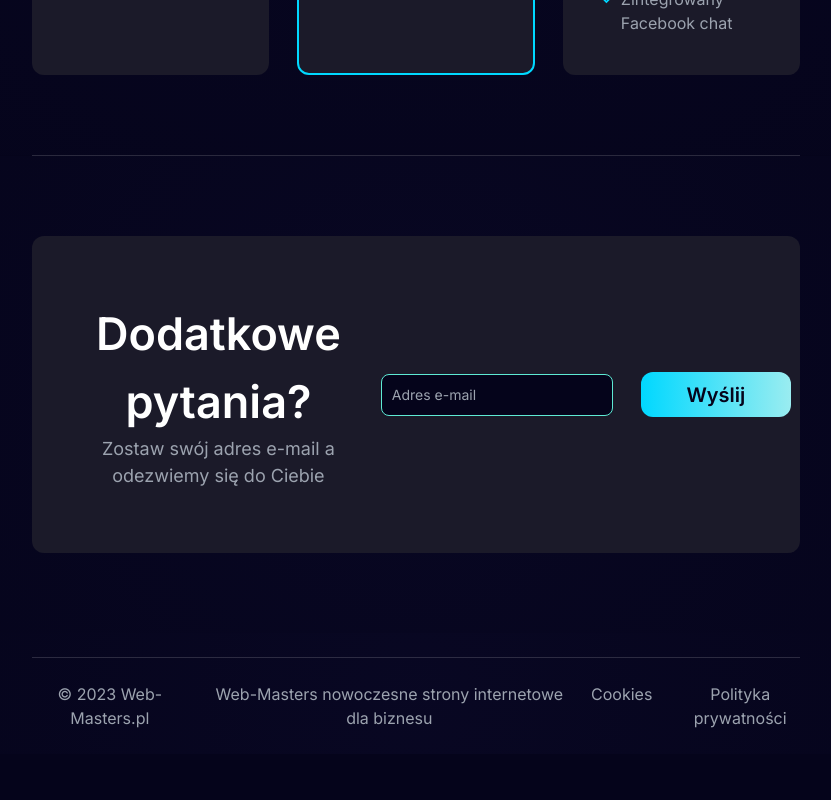
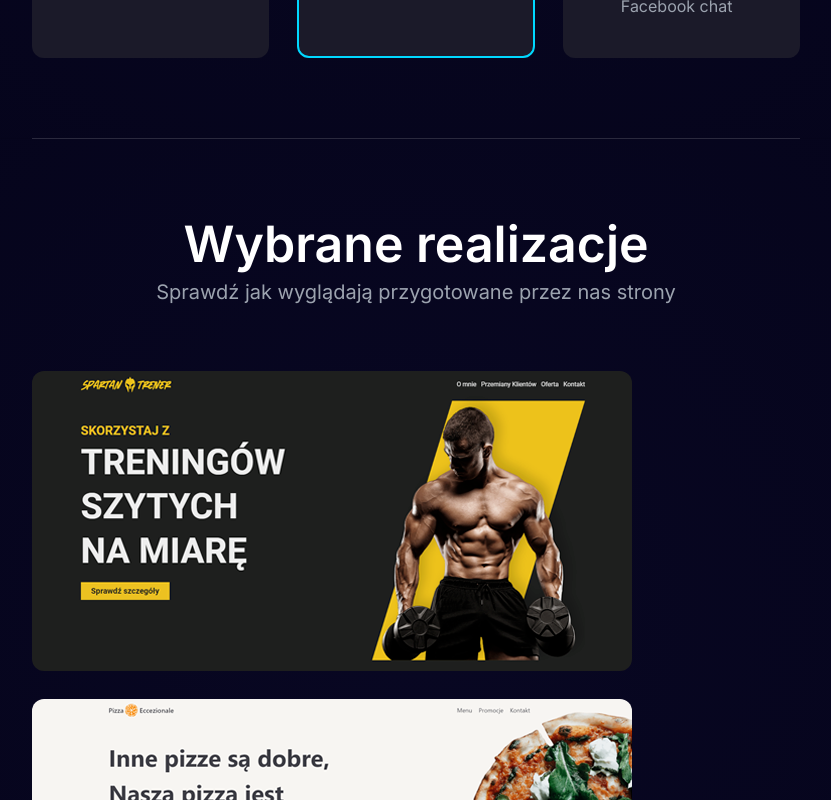
Before and after one commit to m-uchyla/wm-site, a Next.js app: page / in a window 1280 px wide. Shown: the part 3880-4680 px from the top of the page, without its empty margins (224-1055 px from the left). Before the commit the page ends 4634 px from the top, so only its background shows below. Built offline with nearby package versions, Linux system fonts and the light colour scheme.

Commit message:
Portfolio

```diff
--- a/src/assets/index.js
+++ b/src/assets/index.js
@@ -5,6 +5,8 @@ import done from "./isometric/done.png"
 import idea from "./isometric/idea.png"
 import preview from "./isometric/preview.png"
 import working from "./isometric/working.png"
+import trainer from './portfolio/trainer.png'
+import pizza from './portfolio/pizza.png'
 
 export {
     favicon,
@@ -13,5 +15,7 @@ export {
     done,
     idea,
     preview,
-    working
+    working,
+    trainer,
+    pizza
 }
--- a/src/components/atoms/sectionHeader.js
+++ b/src/components/atoms/sectionHeader.js
@@ -4,8 +4,10 @@ export default function SectionHeader({header, subheader}) {
 
     return (
       <div className="text-center mb-16">
-          <h2 className="md:text-[50px] text-[32px] font-semibold">{header}</h2>
-          <h3 className="text-secondaryText md:text-[20px] text-[18px] font-regular">{subheader}</h3>
+          <h2 className="md:text-[50px] text-[32px] font-semibold leading-none">{header}</h2>
+          {(subheader ?
+            <h3 className="text-secondaryText md:text-[20px] text-[18px] font-regular mt-2">{subheader}</h3>
+             : "")}
       </div>
     )
 }
--- a/src/components/index.js
+++ b/src/components/index.js
@@ -11,6 +11,7 @@ import Contact from "./organisms/contact"
 import Hero from "./organisms/hero"
 import Pricing from "./organisms/pricing"
 import How from "./organisms/how"
+import Portfolio from "./organisms/portfolio"
 
 import Footer from "./templates/footer"
 import Navbar from "./templates/navbar"
@@ -31,6 +32,7 @@ export {
     Hero,
     Pricing,
     How,
+    Portfolio,
     /*--- TEMPLATES ---*/
     Footer,
     Navbar,
--- /dev/null
+++ b/src/components/organisms/portfolio.js
@@ -0,0 +1,43 @@
+import { portfolio } from '../../constants'
+import { SectionHeader } from "@/components"
+import Image from 'next/image'
+import { motion } from "framer-motion"
+
+export default function Portfolio () {
+    return (
+    <section id="portfolio">
+      <SectionHeader header={"Wybrane realizacje"} subheader={"Sprawdź jak wyglądają przygotowane przez nas strony"} />
+      <div className='flex flex-wrap place-content-between gap-y-7'>
+      {portfolio.map((p, index) => (
+        <motion.div
+        key={"portfolio"+index}
+        className="flex-1"
+        initial={{ opacity: 0, x: -150 }}
+        whileInView={{ opacity: 1, x: 0, }}
+        viewport={{ once: true, amount: 0.1 }}
+        transition={{ delay: index === 0 ? 0.3 : index === 1 ? 0.5 : 0.7, duration: 1 }}
+        >
+            <div className='w-[600px]'>
+            <div className='portfolio-container  cursor-pointer'>
+                <a href={p.link} target='_blank' rel='nofollow'>
+                {/* <img src={p.img} alt={p.title} className='border-2 border-[#34333b] portfolio-image' /> */}
+                <Image
+                    className="rounded-xl portfolio-image"
+                    src={p.img}
+                    quality={100}
+                    alt={p.title}
+                />
+                <div className='portfolio-desc p-4 bg-card rounded-xl'>
+                    <h3 className='text-[28px] font-semibold'>{p.title}</h3>
+                    <p className='my-2 text-secondaryText'>{p.desc}</p>
+                    <p className='mb-2 text-primary font-semibold'>Zobacz więcej</p>
+                </div>
+                </a>
+            </div>
+            </div>
+        </motion.div>
+      ))}
+      </div>
+    </section>
+    )
+}
--- a/src/components/templates/main.js
+++ b/src/components/templates/main.js
@@ -1,4 +1,4 @@
-import { About, Contact, Hero, Pricing, How } from '../index'
+import { About, Contact, Hero, Pricing, How, Portfolio } from '../index'
 
 export default function Main() {
     return (
@@ -10,6 +10,7 @@ export default function Main() {
         <div className="bg-[rgba(255,255,255,0.15)] h-[1px] sm:mx-[20%] mx-6" />
         <Pricing />
         <div className="bg-[rgba(255,255,255,0.15)] h-[1px] sm:mx-[20%] mx-6" />
+        <Portfolio />
         <Contact />
       </>
     )
--- a/src/constants/index.js
+++ b/src/constants/index.js
@@ -1,6 +1,6 @@
 import {GiPencilRuler, GiPodiumWinner} from "react-icons/gi";
 import { FaWrench } from "react-icons/fa";
-import { done, idea, preview, working } from "../assets/index"
+import { done, idea, preview, working, pizza, trainer } from "../assets/index"
 
 export const navLinks = [
     {
@@ -169,3 +169,31 @@ export const pricing = [
         ]
     },
 ]
+
+export const portfolio = [
+    {
+        title:"Spartan Trener",
+        desc: "Landing site dla trenera personalnego",
+        img:trainer,
+        link:"https://spartan-trener.online/",
+        features:[
+            'Landing site',
+            'Animowane zdjęcia',
+            'Sekcja oferty',
+            'Formularz kontaktowy'
+        ]
+    },
+    {
+        title:"Pizza Eccezionale",
+        desc: "Strona internetowa pizzerii z kilkoma podstronami",
+        img:pizza,
+        link:"https://pizzaeccezionale.online/",
+        features:[
+            '3 podstrony',
+            'Sekcja ocen',
+            'Formularz kontaktowy',
+            'Menu',
+            'Sekcja z animowanym losowaniem'
+        ]
+    },
+]
--- a/src/styles/globals.css
+++ b/src/styles/globals.css
@@ -144,3 +144,39 @@ footer {
   background-clip: text;
   border-image: linear-gradient(90deg, #00d8ff, #9dedf0) 1;
 }
+
+/*-------------------- PORTFOLIO --------------------*/
+.portfolio-container {
+  position: relative;
+}
+
+.portfolio-image {
+  opacity: 1;
+  display: block;
+  width: 100%;
+  height: auto;
+  transition: .5s ease;
+  backface-visibility: hidden;
+}
+
+.portfolio-desc {
+  display: none;
+  transition: .5s ease;
+  opacity: 0;
+  position: absolute;
+  top: 50%;
+  left: 50%;
+  transform: translate(-50%, -50%);
+  -ms-transform: translate(-50%, -50%);
+  text-align: center;
+}
+
+.portfolio-container:hover .portfolio-image {
+  opacity: 0.4;
+}
+
+.portfolio-container:hover .portfolio-desc {
+  opacity: 1;
+  display: inline;
+}
+/*----------------------------------------*/
```
Also changed, not shown: src/assets/portfolio/pizza.png (added), src/assets/portfolio/trainer.png (added).
